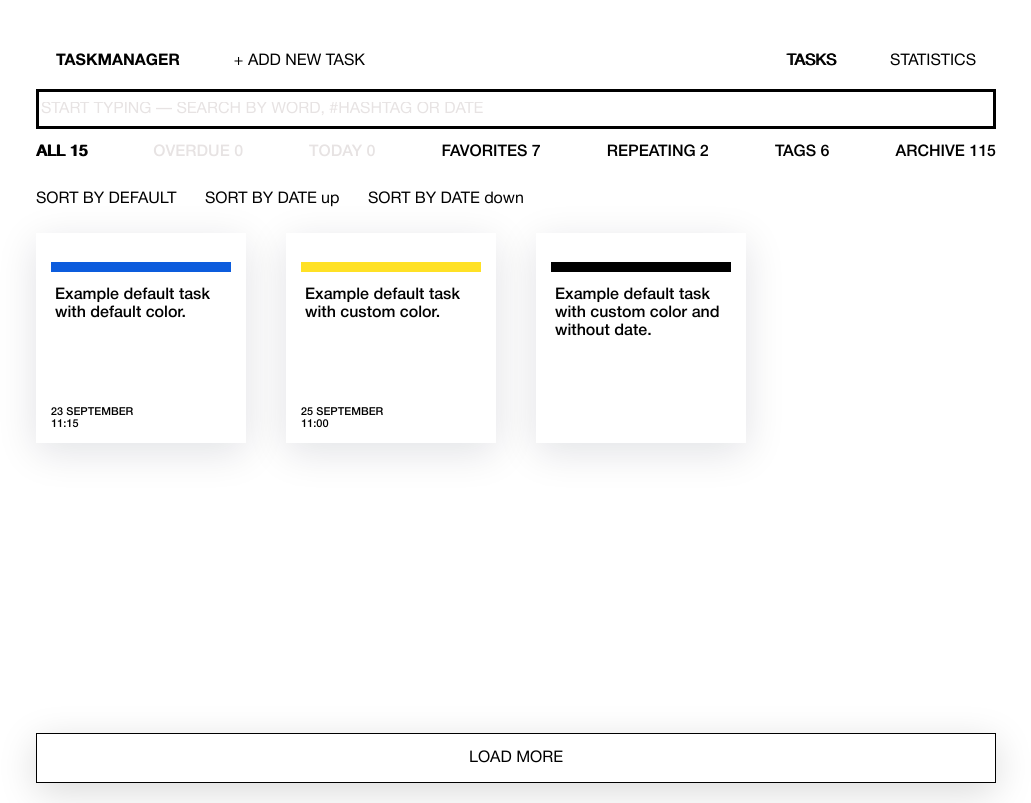
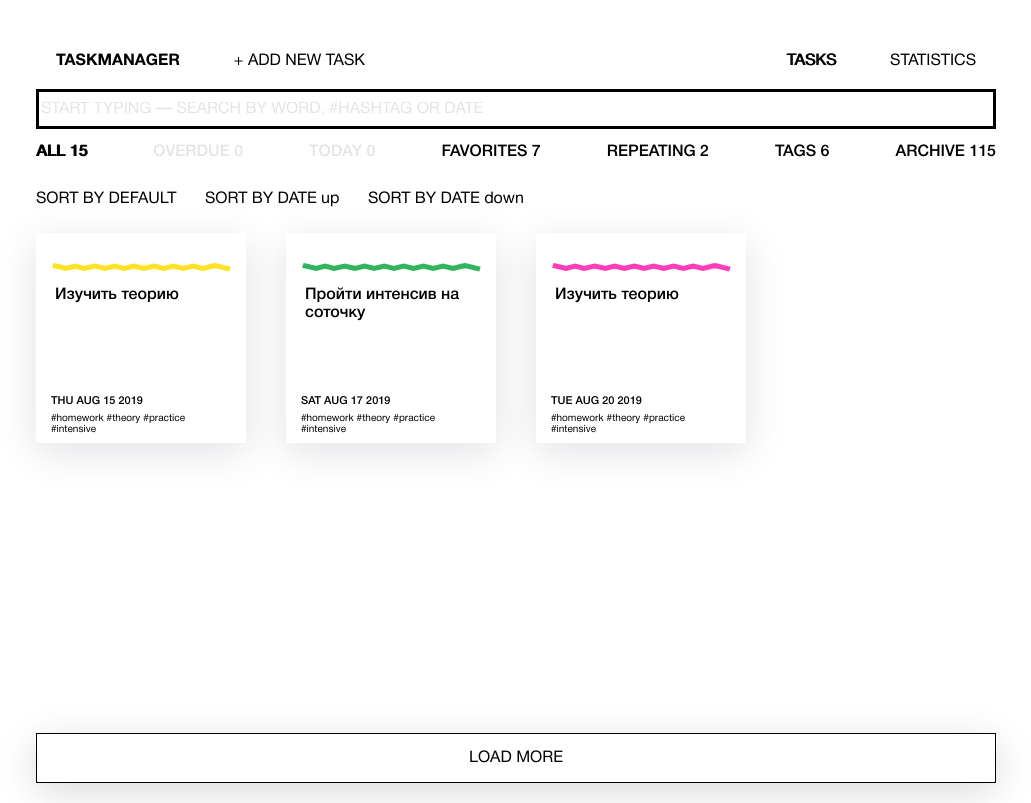
Before and after one commit to jkrivonos/1010117-taskmanager-9, a website built with webpack: page public/index.html in a window 1280 px wide. Shown: the whole page, without its empty margins (124-1155 px from the left). Built offline with nearby package versions, Linux system fonts and the light colour scheme.

Commit message:
описала объект задачи, создала йункцию по ее рендерингу

```diff
--- a/src/components/task-element.js
+++ b/src/components/task-element.js
@@ -1,16 +1,23 @@
-export const taskElement = (text = ``, data = ``, time = ``, className = ``) =>`<article class="card ${className}">
+export const taskElement = ({description = ``,
+                              dueDate = ``,
+                              color = ``,
+                              repeatingDays = ``,
+                              tags = ``,
+                              isFavorite = false,
+                              isArchive = false }) => {
+  return `<article class="card card--${color} ${Object.keys(repeatingDays).some(day => repeatingDays[day]) ? `card--repeat` : ``}" >
         <div class="card__form">
           <div class="card__inner">
             <div class="card__control">
               <button type="button" class="card__btn card__btn--edit">
                 edit
               </button>
-              <button type="button" class="card__btn card__btn--archive">
+              <button type="button" class="card__btn ${isArchive ? `card__btn--archive` : `card__btn--disabled`} ">
                 archive
               </button>
               <button
                 type="button"
-                class="card__btn card__btn--favorites card__btn--disabled"
+                class="card__btn ${isFavorite ? `card__btn--favorites` : `card__btn--disabled` }"
               >
                 favorites
               </button>
@@ -23,7 +30,7 @@ export const taskElement = (text = ``, data = ``, time = ``, className = ``) =>`
             </div>
 
             <div class="card__textarea-wrap">
-              <p class="card__text">${text}</p>
+              <p class="card__text">${description}</p>
             </div>
 
             <div class="card__settings">
@@ -31,13 +38,20 @@ export const taskElement = (text = ``, data = ``, time = ``, className = ``) =>`
                 <div class="card__dates">
                   <div class="card__date-deadline">
                     <p class="card__input-deadline-wrap">
-                      <span class="card__date">${data}</span>
-                      <span class="card__time">${time}</span>
+                      <span class="card__date">${new Date(dueDate).toDateString()}</span>
                     </p>
                   </div>
                 </div>
-              </div>
+
+              <div class="card__hashtag">
+                  <div class="card__hashtag-list">
+                        ${Array.from(tags).map((tag) => `<span class="card__hashtag-inner">
+                          <span class="card__hashtag-name">#${tag}</span></span>`).join(``)}
+                  </div>
+                </div>
+                </div>
             </div>
           </div>
         </div>
       </article>`;
+};
--- /dev/null
+++ b/src/data.js
@@ -0,0 +1,32 @@
+export const getDataTask = () => ({
+  description: [
+    `Изучить теорию`,
+    `Сделать домашку`,
+    `Пройти интенсив на соточку`
+  ][Math.floor(Math.random() * 3)],
+  dueDate: Date.now() + 1 + Math.floor(Math.random() * 7) * 24 * 60 * 60 * 1000,
+  repeatingDays: {
+    'mo': false,
+    'tu': false,
+    'we': Boolean(Math.round(Math.random())),
+    'th': false,
+    'fr': false,
+    'sa': false,
+    'su': false
+  },
+  tags: new Set([
+    `homework`,
+    `theory`,
+    `practice`,
+    `intensive`
+  ]),
+  color: [
+    `black`,
+    `yellow`,
+    `blue`,
+    `green`,
+    `pink`,
+  ][Math.floor(Math.random() * 5)],
+  isFavorite: Boolean(Math.round(Math.random())),
+  isArchive: Boolean(Math.round(Math.random()))
+});
--- a/src/main.js
+++ b/src/main.js
@@ -1,3 +1,5 @@
+const TASK_COUNT = 3;
+
 import {createHeaderPanel} from './components/header-panel.js';
 import {createSearchPanel} from './components/search-panel.js';
 import {createFiltersPanel} from './components/filters-panel.js';
@@ -5,6 +7,7 @@ import {createSortingPanel} from './components/sorting-panel.js';
 import {contentWrapper} from './components/content-wrapper.js';
 import {taskElement} from './components/task-element.js';
 import {createLoadMoreElement} from './components/load-more-button.js';
+import {getDataTask} from '../src/data.js';
 
 const render = (container, template, place) => {
   container.insertAdjacentHTML(place, template);
@@ -21,7 +24,10 @@ const boardElement = mainElement.querySelector(`.board`);
 const taskListElement = mainElement.querySelector(`.board__tasks`);
 
 render(boardElement, createSortingPanel(), `afterbegin`);
-render(taskListElement, taskElement(`Example default task with default color.`, `23 September`, `11:15`, `card--blue`), `beforeend`);
-render(taskListElement, taskElement(`Example default task with custom color.`, `25 September`, `11:00`, `card--yellow`), `beforeend`);
-render(taskListElement, taskElement(`Example default task with custom color and without date.`), `beforeend`);
 render(boardElement, createLoadMoreElement(), `beforeend`);
+
+
+const renderTasks = (container, count) => {
+  container.insertAdjacentHTML(`beforeend`, new Array(count).fill(``).map(getDataTask).map(taskElement).join(``));
+}
+renderTasks(taskListElement, TASK_COUNT );
```
Also changed, not shown: public/index.html (+0 -1 lines).
